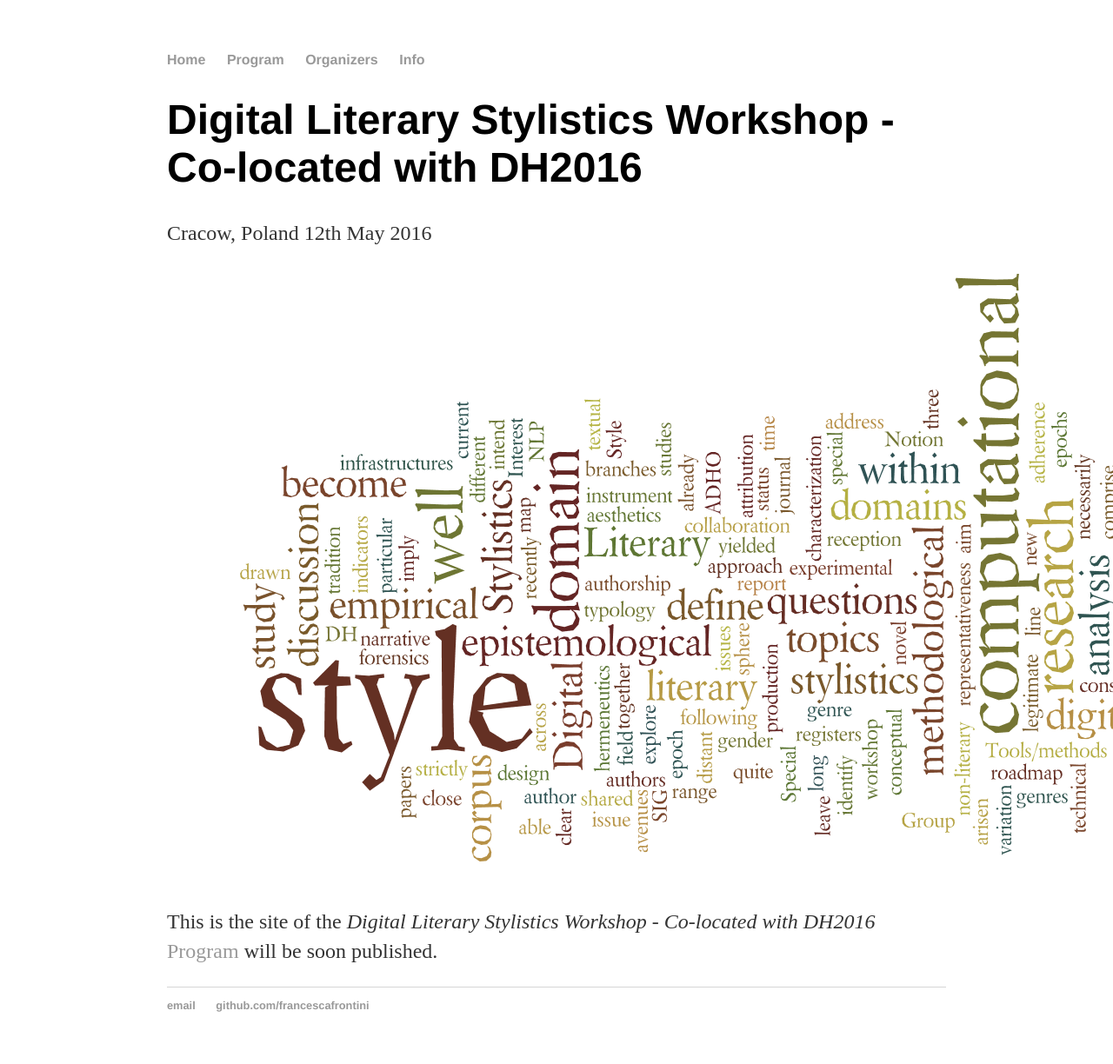
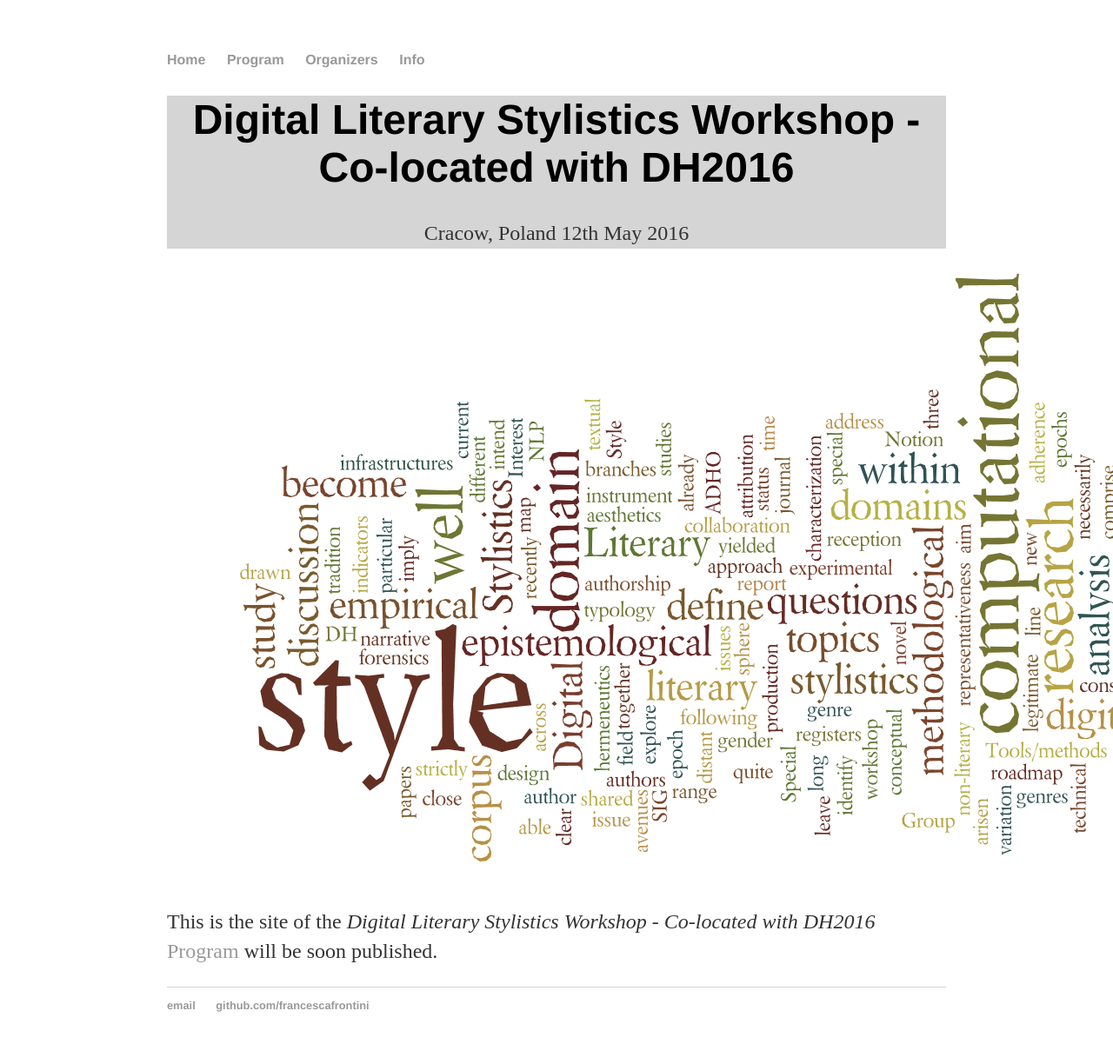
Before and after one commit to DigitalLiteraryStylistic/-DigitalLiteraryStylistic.github.io, a Jekyll site: the page built from index.html, in a window 1280 px wide. Shown: the whole page at 87% size. Built offline with Jekyll 4.4.1, drawn with Linux system fonts in a browser that asks for light colours.

Commit message:
Update default.html

```diff
--- a/_layouts/default.html
+++ b/_layouts/default.html
@@ -14,7 +14,7 @@
 	        		<li><a href="/info">Info</a></li>
 	    		</ul>
 			</nav>
-			<div class="blurb">
+			<div class="main-header">
 				<h1>Digital Literary Stylistics Workshop - Co-located with DH2016</h1>
 				<p> Cracow, Poland 12th May 2016 </p>
 			</div>
```
